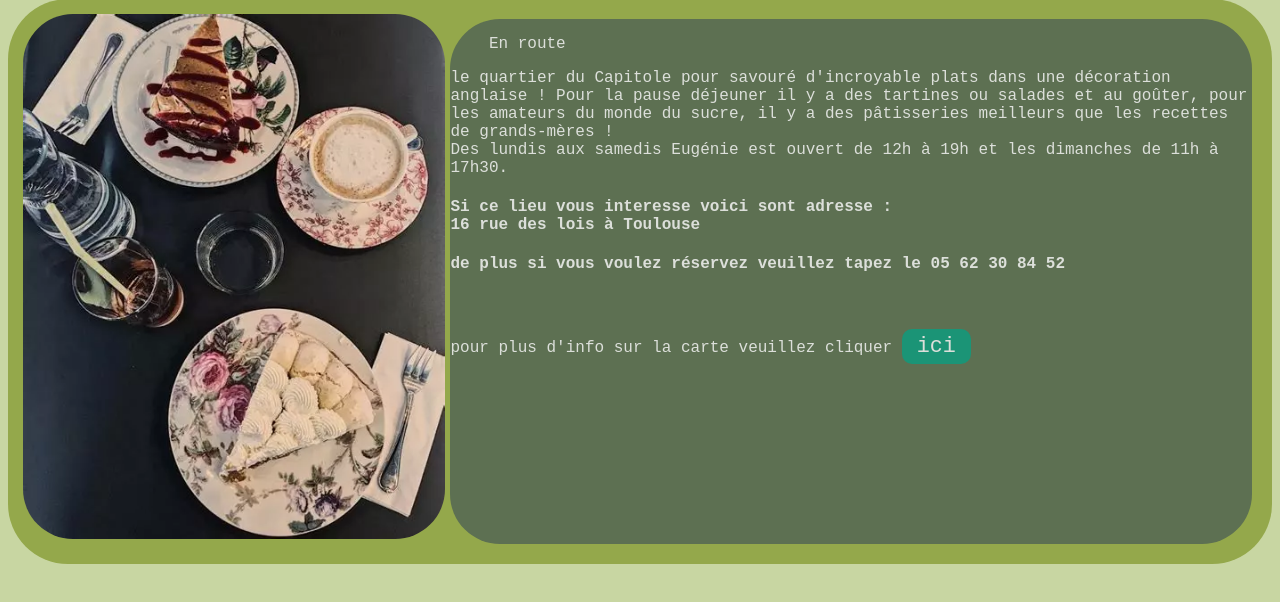
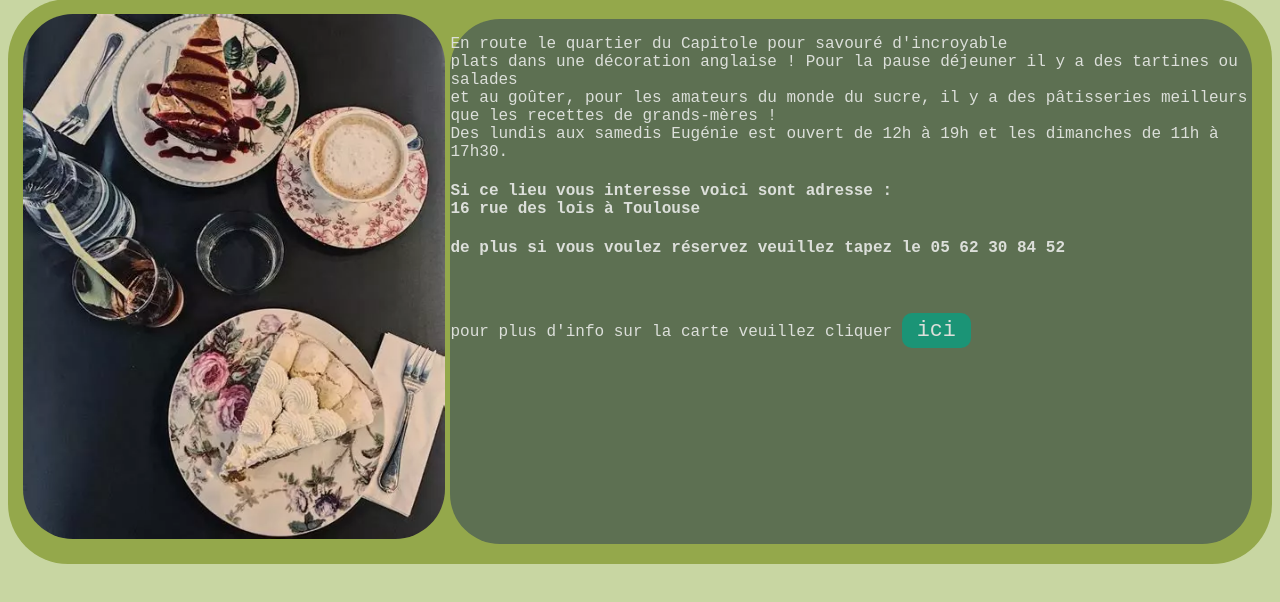
Before and after one commit to Touronlepouf/Kope_Hub_Code, a plain HTML site: page html/Eugénie_article.html in a window 1280 px wide. Shown: the part 160-762 px from the top of the page. Drawn offline with Linux system fonts and the light colour scheme.

Commit message:
Update Eugénie_article.html

```diff
--- a/html/Eugénie_article.html
+++ b/html/Eugénie_article.html
@@ -28,9 +28,9 @@
         </div>
         <div class="information">
           <p>
-            <pre>    En route</pre> le quartier du Capitole pour savouré d'incroyable plats dans une décoration
-            anglaise ! Pour la pause déjeuner il y a des tartines ou salades et au goûter, pour les
-            amateurs du monde du sucre, il y a des pâtisseries meilleurs que les recettes de grands-mères !
+            En route le quartier du Capitole pour savouré d'incroyable<br> plats dans une décoration
+            anglaise ! Pour la pause déjeuner il y a des tartines ou salades<br> et au goûter, pour les
+            amateurs du monde du sucre, il y a des pâtisseries meilleurs<br> que les recettes de grands-mères !
             <br />
             Des lundis aux samedis Eugénie est ouvert de 12h à 19h et les dimanches de 11h à 17h30.
           </p>
```
